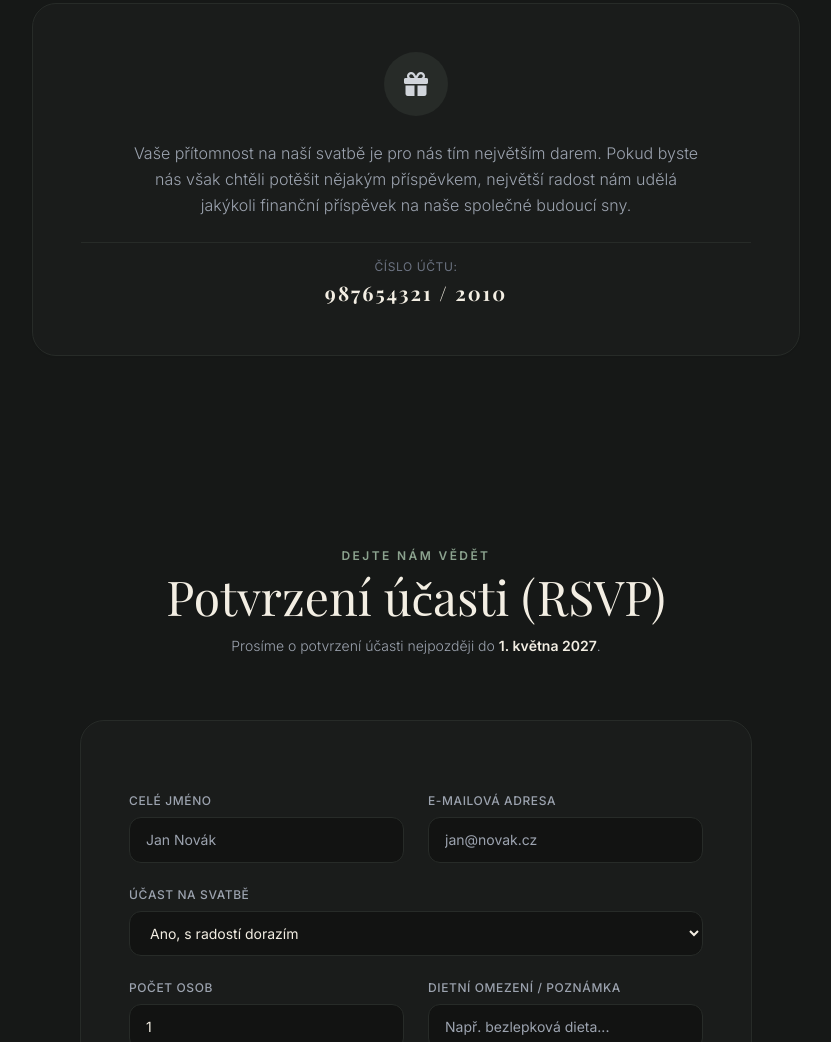
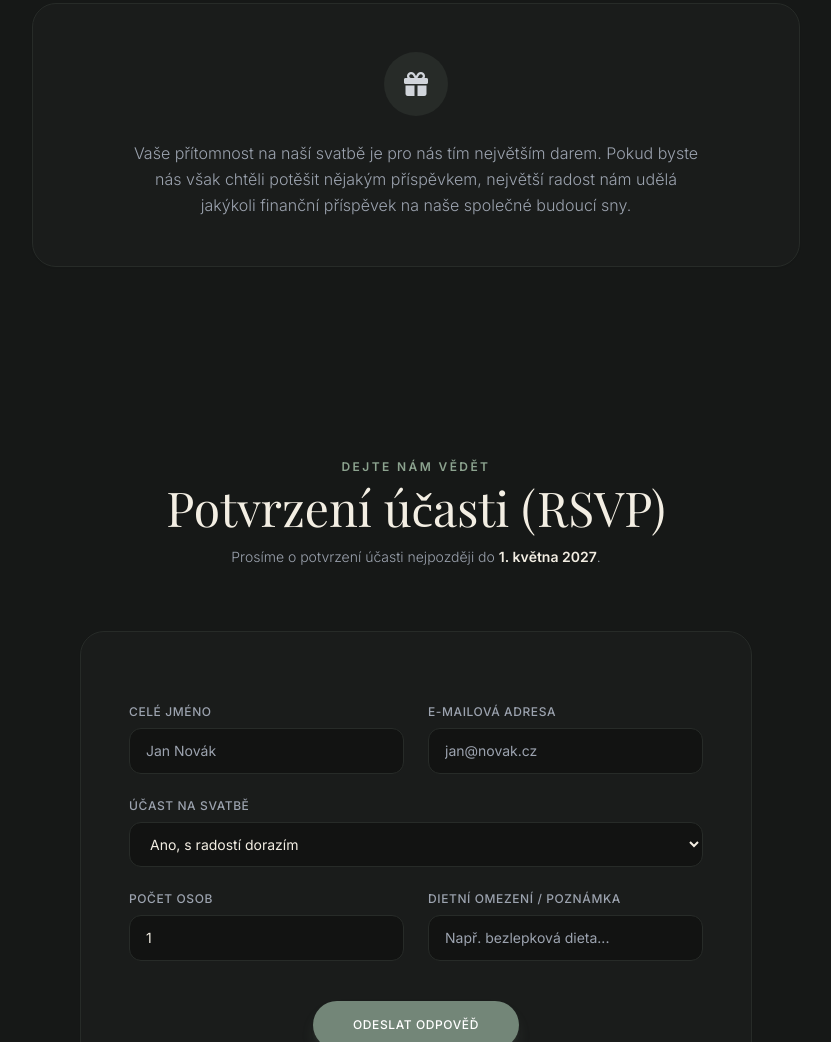
Before and after one commit to PataSmrk/Anezka-Patrik_Svatebni_web, a plain HTML site: page index.html in a window 1280 px wide. Shown: the part 4673-5715 px from the top of the page, without its empty margins (224-1055 px from the left). Drawn offline with nearby package versions, Linux system fonts and the light colour scheme; a web font is replaced by a local one.

Commit message:
Update index.html

```diff
--- a/index.html
+++ b/index.html
@@ -285,10 +285,7 @@
                 <p class="text-gray-400 font-light leading-relaxed max-w-xl mx-auto">
                     Vaše přítomnost na naší svatbě je pro nás tím největším darem. Pokud byste nás však chtěli potěšit nějakým příspěvkem, největší radost nám udělá jakýkoli finanční příspěvek na naše společné budoucí sny.
                 </p>
-                <div class="pt-4 border-t border-darkBorder">
-                    <p class="text-xs uppercase tracking-wider text-gray-500 mb-1">Číslo účtu:</p>
-                    <p class="font-serif text-xl text-sand-100 font-bold tracking-widest">987654321 / 2010</p>
-                </div>
+
             </div>
         </div>
     </section>
```
